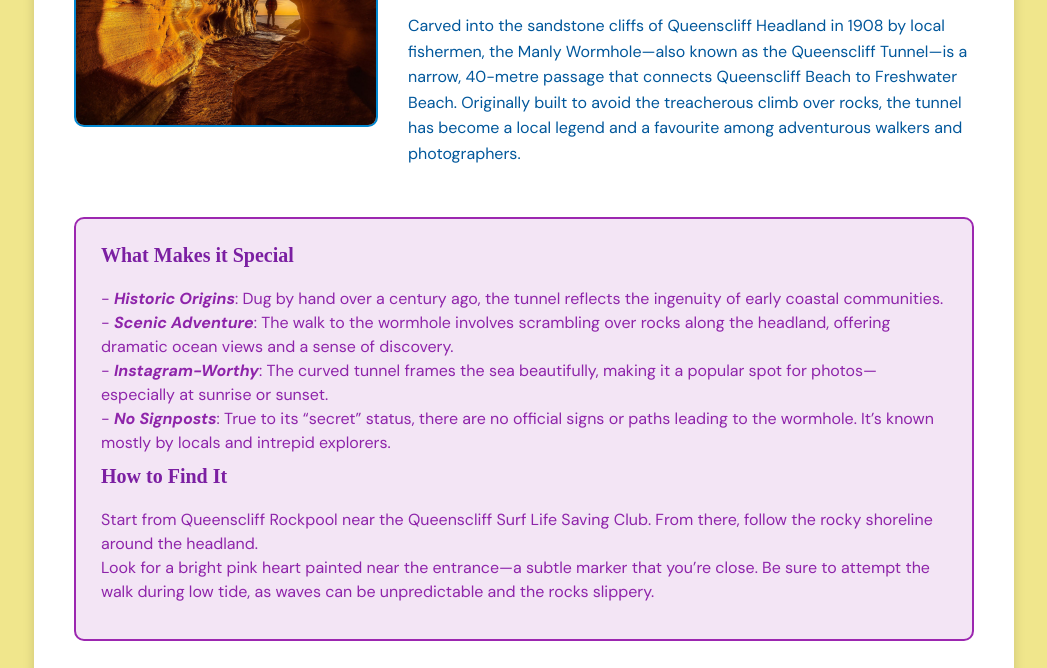
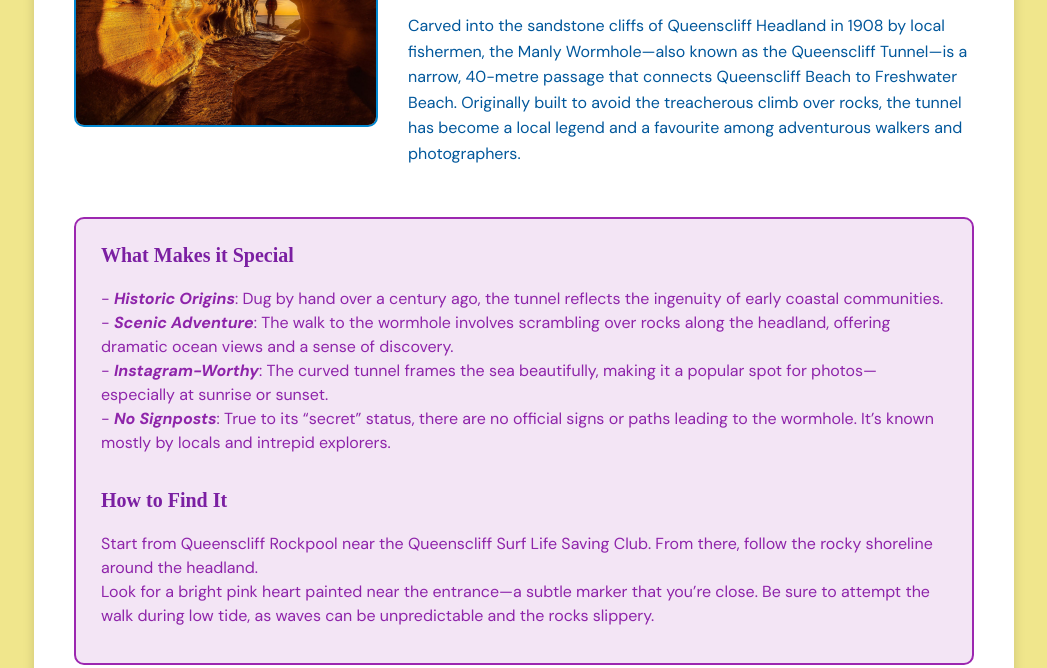
Before and after one commit to KundaiKupara/KundaiKupara.github.io, a plain HTML site: page MWH.html in a window 1280 px wide. Shown: the part 125-793 px from the top of the page, without its empty margins (116-1163 px from the left). Drawn offline with Linux system fonts and the light colour scheme; a web font is replaced by a local one.

Commit message:
Update MWH.html

```diff
--- a/MWH.html
+++ b/MWH.html
@@ -16,7 +16,7 @@
             <p>- <strong><em>Historic Origins</em></strong>: Dug by hand over a century ago, the tunnel reflects the ingenuity of early coastal communities.<br>
             - <strong><em>Scenic Adventure</em></strong>: The walk to the wormhole involves scrambling over rocks along the headland, offering dramatic ocean views and a sense of discovery.<br>
             - <strong><em>Instagram-Worthy</em></strong>: The curved tunnel frames the sea beautifully, making it a popular spot for photos—especially at sunrise or sunset.<br>
-            - <strong><em>No Signposts</em></strong>: True to its “secret” status, there are no official signs or paths leading to the wormhole. It’s known mostly by locals and intrepid explorers.
+            - <strong><em>No Signposts</em></strong>: True to its “secret” status, there are no official signs or paths leading to the wormhole. It’s known mostly by locals and intrepid explorers.<br><br>
 </p>
 
             <h3>How to Find It</h3>
@@ -35,4 +35,5 @@
         </div>
 
     </div>
+
 </body>
```
